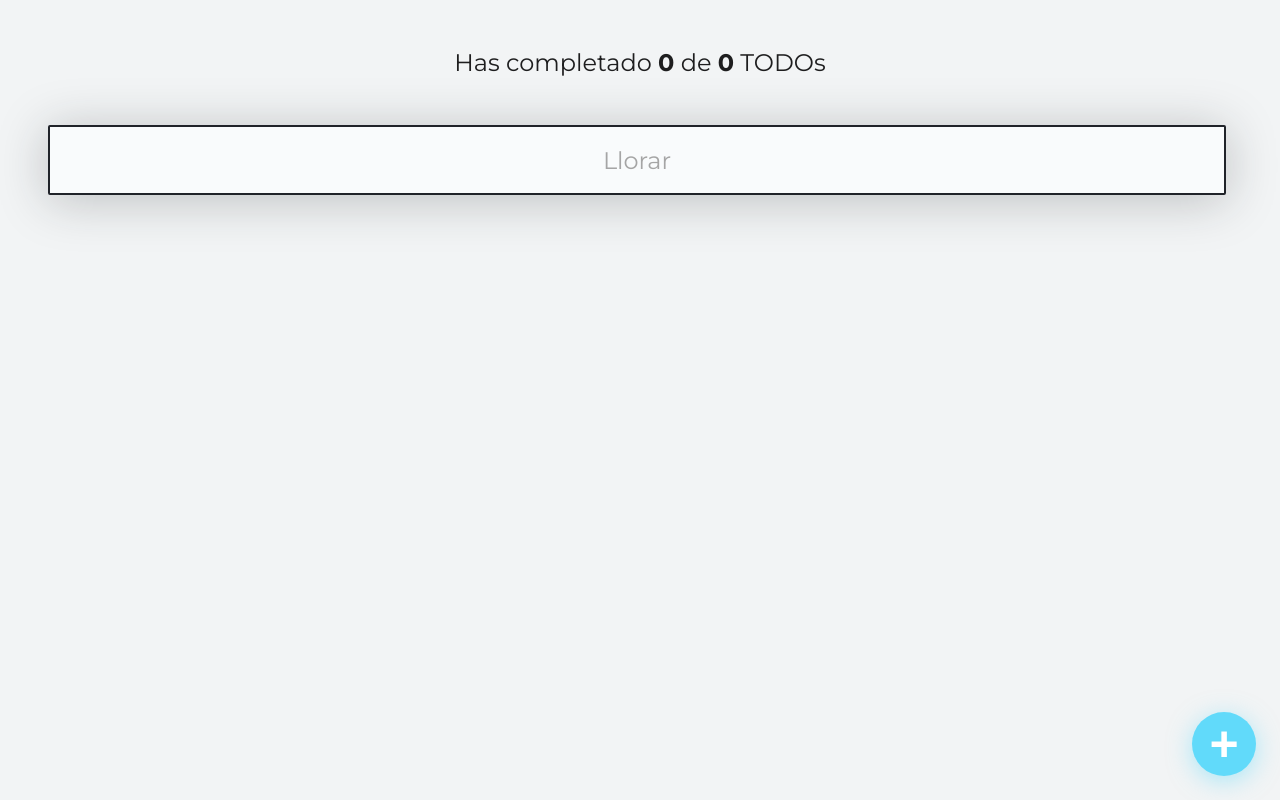
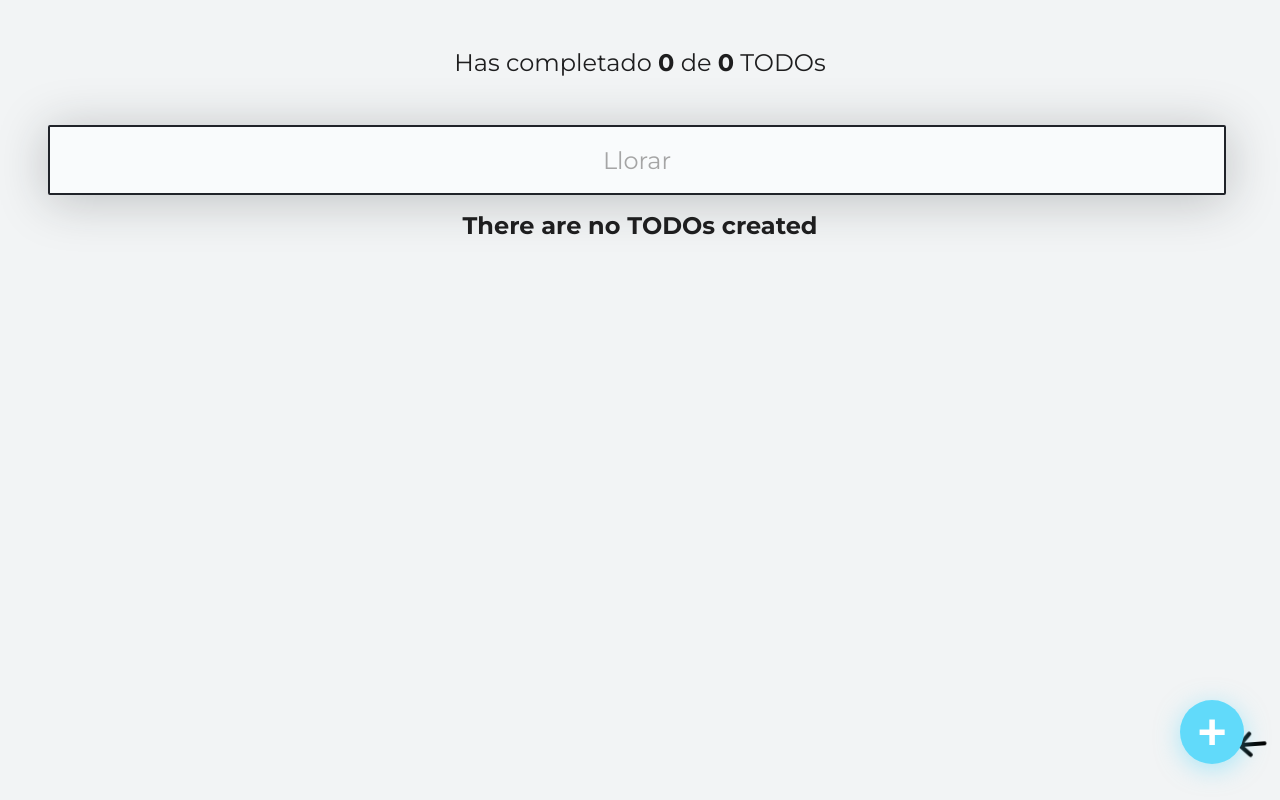
Before and after one commit to Diego-Bonora/TODO-List, a React (Create React App) app: page / in a window 1280 px wide. Built offline with nearby package versions, Linux system fonts and the light colour scheme.

Commit message:
useEffect and animations

```diff
--- a/src/App/App.js
+++ b/src/App/App.js
@@ -2,6 +2,7 @@ import React from 'react';
 import { AppUI } from './AppUI';
 import { useLocalStorage } from './useLocalStorage';
 
+// localStorage.removeItem('TODOS_V1');
 // const defaultTodos = [
 //   { text: 'Comer Queso', completed: false },
 //   { text: 'Llorar 5 minutos', completed: true },
@@ -9,12 +10,14 @@ import { useLocalStorage } from './useLocalStorage';
 // ];
 
 // localStorage.setItem('TODOS_V1', JSON.stringify(defaultTodos));
-// localStorage.removeItem('TODOS_V1');
-
 
 
 function App() {
-  const [todos, saveTodos] = useLocalStorage('TODOS_V1', []);
+  const {
+    item: todos,
+    saveItem: saveTodos,
+    loading,
+    error } = useLocalStorage('TODOS_V1', []);
   const [searchValue, setSearchValue] = React.useState('');
 
   const completedTodos = todos.filter(todo => !!todo.completed).length;
@@ -54,6 +57,8 @@ function App() {
       searchedTodos={searchedTodos}
       completeTodo={completeTodo}
       deleteTodo={deleteTodo}
+      loading={loading}
+      error={error}
     />
   );
 }
--- a/src/App/AppUI.js
+++ b/src/App/AppUI.js
@@ -3,6 +3,10 @@ import { TodoCounter } from '../TodoCounter/TodoCounter';
 import { TodoItem } from '../TodoItem/TodoItem';
 import { TodoList } from '../TodoList/TodoList';
 import { TodoSearch } from '../TodoSearch/TodoSearch';
+import { TodoLoading } from '../TodoLoading/TodoLoading';
+import { TodoError } from '../TodoError/TodoError';
+import { TodoEmpty } from '../TodoEmpty/TodoEmpty';
+
 
 function AppUI({
     totalTodos,
@@ -12,6 +16,8 @@ function AppUI({
     searchedTodos,
     completeTodo,
     deleteTodo,
+    loading,
+    error,
 }) {
     return (
         <>
@@ -23,6 +29,16 @@ function AppUI({
             />
 
             <TodoList>
+                {loading && (
+                    <>
+                        <TodoLoading />
+                        <TodoLoading />
+                        <TodoLoading />
+                    </>
+                )}
+                {error && <TodoError />}
+                {(!loading && searchedTodos.length === 0) && <TodoEmpty />}
+
                 {searchedTodos.map(todo => (
                     <TodoItem
                         key={todo.text}
--- a/src/App/useLocalStorage.js
+++ b/src/App/useLocalStorage.js
@@ -1,6 +1,13 @@
 import React from "react";
 
 function useLocalStorage(itemName, initialValue) {
+    const [item, setItem] = React.useState(initialValue);
+    const [loading, setLoading] = React.useState(true);
+    const [error, setError] = React.useState(false);
+
+    React.useEffect(() => {
+        setTimeout(() => {
+            try {
                 const localStorageItem = localStorage.getItem(itemName);
                 let parsedItems;
 
@@ -9,16 +16,28 @@ function useLocalStorage(itemName, initialValue) {
                     parsedItems = initialValue;
                 } else {
                     parsedItems = JSON.parse(localStorageItem);
+                    setItem(parsedItems)
                 }
 
-    const [item, setItem] = React.useState(parsedItems)
+                setLoading(false);
+            } catch (error) {
+                setLoading(false);
+                setError(true)
+            }
+        }, 2000, []);
+    });
 
     const saveItem = (newItem) => {
         localStorage.setItem(itemName, JSON.stringify(newItem));
         setItem(newItem)
     };
 
-    return [item, saveItem];
+    return {
+        item,
+        saveItem,
+        loading,
+        error
+    };
 };
 
 export { useLocalStorage }
--- a/src/CreateTodoButton/CreateTodoButton.css
+++ b/src/CreateTodoButton/CreateTodoButton.css
@@ -6,8 +6,8 @@
   cursor: pointer;
   font-size: 50px;
   position: fixed;
-  bottom: 24px;
-  right: 24px;
+  bottom: 36px;
+  right: 36px;
   font-weight: bold;
   color: white;
   display: flex;
--- /dev/null
+++ b/src/TodoEmpty/TodoEmpty.css
@@ -0,0 +1,37 @@
+.EmptyTodos-message {
+  display: flex;
+  justify-content: center;
+  font-size: 24px;
+}
+
+.Arrow-movement {
+  position: fixed;
+  width: 10%;
+  height: 10%;
+  animation: arrow-movement 3s infinite alternate;
+}
+
+.Arrow-container {
+  position: fixed;
+  bottom: 36px;
+  right: 36px;
+  display: flex;
+  justify-content: center;
+  align-items: center;
+  height: 64px;
+  width: 64px;
+}
+
+.Arrow {
+  width: 50px;
+  height: 50px;
+}
+
+@keyframes arrow-movement {
+  from {
+    transform: rotate(-10deg);
+  }
+  to {
+    transform: rotate(180deg);
+  }
+}
--- /dev/null
+++ b/src/TodoEmpty/TodoEmpty.js
@@ -0,0 +1,20 @@
+import React from 'react'
+import { ReactComponent as Arrow } from './rightArrow.svg'
+import './TodoEmpty.css'
+
+function TodoEmpty() {
+
+
+    return (
+        <div className='EmptyTodos-container'>
+            <h1 className='EmptyTodos-message'>There are no TODOs created</h1>
+            <div className="Arrow-container">
+                <div className="Arrow-movement">
+                    <Arrow className="Arrow" />
+                </div>
+            </div>
+        </div >
+    );
+}
+
+export { TodoEmpty };
--- /dev/null
+++ b/src/TodoError/TodoError.js
@@ -0,0 +1,12 @@
+import React from 'react'
+// import './TodoError.css'
+
+function TodoError() {
+
+
+    return (
+        <p>Error...</p>
+    );
+}
+
+export { TodoError };
--- /dev/null
+++ b/src/TodoLoading/TodoLoading.css
@@ -0,0 +1,63 @@
+.LoadingTodo-container {
+  position: relative;
+  display: flex;
+  justify-content: center;
+  align-items: center;
+  margin-top: 24px;
+  box-shadow: 0px 5px 50px rgba(32, 35, 41, 0.25);
+  border-radius: 10px;
+  padding: 12px 0;
+}
+
+.LoadingTodo-text {
+  margin: 24px 0 24px 24px;
+  width: calc(100% - 120px);
+  font-size: 18px;
+  line-height: 24px;
+  font-weight: 400;
+}
+
+.LoadingTodo-completeIcon,
+.LoadingTodo-deleteIcon {
+  cursor: pointer;
+  display: flex;
+  justify-content: center;
+  align-items: center;
+  border-radius: 50px;
+  height: 48px;
+  width: 48px;
+}
+
+.LoadingTodo-completeIcon {
+  position: absolute;
+  left: 12px;
+}
+.LoadingTodo-deleteIcon {
+  position: absolute;
+  top: -24px;
+  right: 0;
+}
+
+.LoadingTodo-container,
+.LoadingTodo-completeIcon,
+.LoadingTodo-deleteIcon {
+  background: linear-gradient(
+    90deg,
+    rgba(250, 250, 250, 1),
+    rgb(200, 199, 199)
+  );
+  background-size: 400% 400%;
+  animation: loadingAnimation 3s ease-in-out infinite;
+}
+
+@keyframes loadingAnimation {
+  0% {
+    background-position: 0% 50%;
+  }
+  50% {
+    background-position: 100% 50%;
+  }
+  100% {
+    background-position: 0% 50%;
+  }
+}
--- /dev/null
+++ b/src/TodoLoading/TodoLoading.js
@@ -0,0 +1,14 @@
+import React from 'react'
+import './TodoLoading.css'
+
+function TodoLoading() {
+    return (
+        <div className='LoadingTodo-container'>
+            <span className='LoadingTodo-completeIcon'></span>
+            <p className='LoadingTodo-text'></p>
+            <span className='LoadingTodo-deleteIcon'></span>
+        </div>
+    );
+}
+
+export { TodoLoading };
```
Also changed, not shown: src/TodoEmpty/rightArrow.svg (added). Lines whose indentation alone changed are shown as unchanged.
